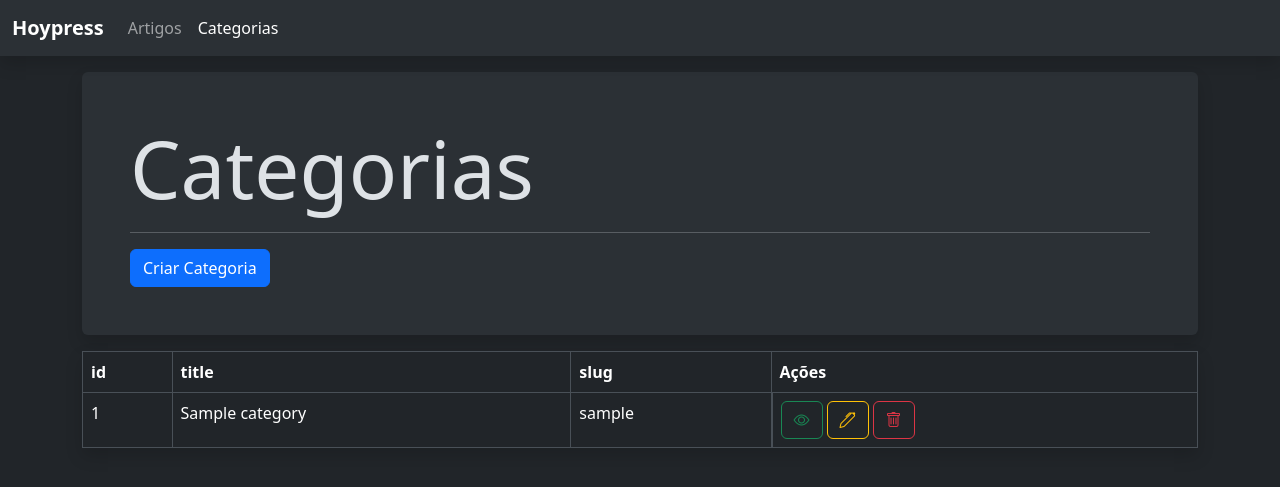
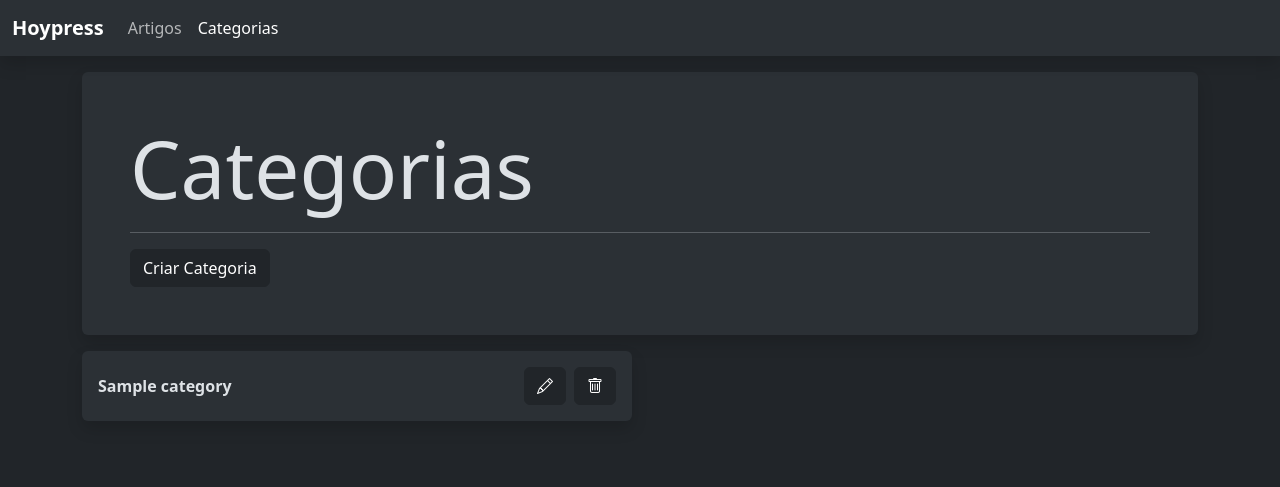
Before and after one commit to Hoyasumii/Hoypress, a Node server app: page /categories in a window 1280 px wide. Shown: the top 487 px of the page. Run offline with Node 20, Linux system fonts and the light colour scheme; tables that the repository leaves empty hold one stand-in row (values such as "Sample post"); some libraries are stand-ins or nearby versions.

Commit message:
Mais melhorias 2

```diff
--- a/controller/CategoriesController.js
+++ b/controller/CategoriesController.js
@@ -2,10 +2,13 @@ const express = require('express');
 const router = express.Router();
 
 const Category = require('../model/Category');
+const Article = require('../model/Article');
 const Slugify = require('slugify');
 
+const getDate = require('../public/scripts/getDate');
+
 router.get('/', (req, res) => {
-    Category.findAll({ raw: true }).then(categories => {
+    Category.findAll({ raw: true, order: [[`id`, `DESC`]] }).then(categories => {
         res.render('categories/index', {
 
             data: categories.reduce((acc, category) => { // Aqui eu estou usando o reduce para transformar o array de objetos em um array de objetos com apenas os atributos que eu quero
@@ -21,8 +24,31 @@ router.get('/', (req, res) => {
 });
 
 router.get('/:slug', (req, res) => {
-    res.send('Rota para exibir os artigos de uma categoria específica')
-}) // TODO: Vou criar a rotas para exibir os artigos de uma categoria específica depois
+    let slug = req.params.slug;
+
+    let articles = Article.findAll({ raw: true, order: [[`id`, `DESC`]] });
+    let category = Category.findOne({ where: { slug }, include: [{model: Article}] }); // Eu estou incluindo todos os artigos que tiverem essa categoria
+
+    Promise.all([category]).then(results => {
+        res.render('articles/index', {
+            data: results[0].articles.reduce((acc, article) => {
+                acc.push({
+                    id: article.id,
+                    title: article.title,
+                    category: category,
+                    slug: article.slug,
+                    createdAt: getDate(article.createdAt),
+                    updatedAt: getDate(article.updatedAt)
+                });
+                return acc;
+            }, []),
+            slug: slug,
+            hasSlug: true
+        });
+    })
+
+
+});
 
 router.get('/new', (req, res) => {
     res.render('categories/new');
--- a/controller/HomeController.js
+++ b/controller/HomeController.js
@@ -15,7 +15,7 @@ router.get(`/`, (req, res) => {
                 updatedAt: getDate(article.updatedAt)
             });
             return acc;
-            }, [])
+            }, []).slice(0, 4)
         });
     });
 });
--- a/views/categories/edit.ejs
+++ b/views/categories/edit.ejs
@@ -8,7 +8,7 @@
             </h3>
         </div>
         <div class="card-body">
-            <form action="/categories/update" method="post"> <!-- TODO: Adicionar a rota para atualização -->
+            <form action="/categories/update" method="post">
                 <input type="hidden" name="id" value="<%= data.id %>">
                 <label for="category-name" class="mb-1">Defina o título da categoria</label>
                 <input type="text" class="form-control" autocomplete="none" id="category-name" name="title" placeholder="Ficção, Relatos sobrenaturais, Pensamentos, ..." value="<%= data.title %>">
--- a/views/categories/index.ejs
+++ b/views/categories/index.ejs
@@ -5,7 +5,7 @@
     <div class="bg-body-tertiary p-5 rounded shadow mb-3">
         <h1 class="display-1">Categorias</h1>
         <hr>
-        <a class="btn btn-primary" aria-current="page" href="/categories/new">Criar Categoria</a>
+        <a class="btn btn-dark" aria-current="page" href="/categories/new">Criar Categoria</a>
     </div>
 
     <% if(data.length === 0) { %>
@@ -13,7 +13,25 @@
             Nenhuma categoria cadastrada!
         </div>
     <% } else { %>
-        <table class="table table-bordered table-hover shadow">
+
+        <div class="grid-container">
+            <% data.forEach((category) => { %>
+                <div class="bg-body-tertiary rounded shadow p-3 d-flex  justify-content-between align-items-center grid-item">
+                    <div>
+                        <a href="/categories/<%= category.slug %>" class="text-body link-underline link-underline-secondary link-underline-opacity-0 link-underline-opacity-100-hover">
+                            <strong><%= category.title %></strong>
+                        </a>
+                    </div>
+
+                    <div class="d-flex gap-1 gap-md-2">
+                        <a href="/categories/edit/<%= category.id %>" class="btn btn-dark bi bi-pencil"></a>
+                        <button class="btn btn-dark bi bi-trash delete-button" data-bs-toggle="modal" data-bs-target="#confirm-delete-modal" data-id="<%= category.id %>"></button>
+                    </div>
+                </div>
+            <% }); %>
+        </div>
+
+        <!-- <table class="table table-bordered table-hover shadow">
             <thead class="bg-body-tertiary">
                 <tr>
                     <% Object.keys(data[0]).forEach((item) => { %>
@@ -29,14 +47,14 @@
                             <td><%= value %></td>
                         <% }); %>
                         <td class="d-flex gap-1">
-                            <a href="/" class="bi bi-eye btn btn-outline-success"></a> <!-- TODO: Implementar essa funcionalidade para ver todos os artigos que possuem essa categoria -->
+                            <a href="/" class="bi bi-eye btn btn-outline-success"></a>
                             <a href="/categories/edit/<%= item.id %>" class="bi bi-pen btn btn-outline-warning"></a>
                             <button class="bi bi-trash btn btn-outline-danger delete-button" data-bs-toggle="modal" data-bs-target="#confirm-delete-modal" data-id="<%= item.id %>"></button>
                         </td>
                     </tr>
                 <% }); %>
             </tbody>
-        </table>
+        </table> -->
     <% } %>
 
 
--- a/views/partials/navbar.ejs
+++ b/views/partials/navbar.ejs
@@ -1,4 +1,4 @@
-<nav class="navbar navbar-expand-lg navbar-dark bg-body-tertiary shadow mb-3 w-100">
+<nav class="navbar navbar-expand-lg bg-body-tertiary shadow mb-3 w-100">
     <div class="container-fluid">
         <a href="/" class="navbar-brand fw-bold">Hoypress</a>
         <button class="navbar-toggler" type="button" data-bs-toggle="collapse" data-bs-target="#navbarNav" aria-controls="navbarNav" aria-expanded="false" aria-label="Toggle navigation">
@@ -16,3 +16,5 @@
         </div>
     </div>
 </nav>
+
+<!-- TODO: Adicionar um botão para trocar de tema e armazenar esse valor no localStorage -->
```
Also changed, not shown: controller/ArticlesController.js (+5 -3 lines), views/articles/index.ejs (+10 -4 lines), views/articles/read.ejs (+8 -3 lines).
